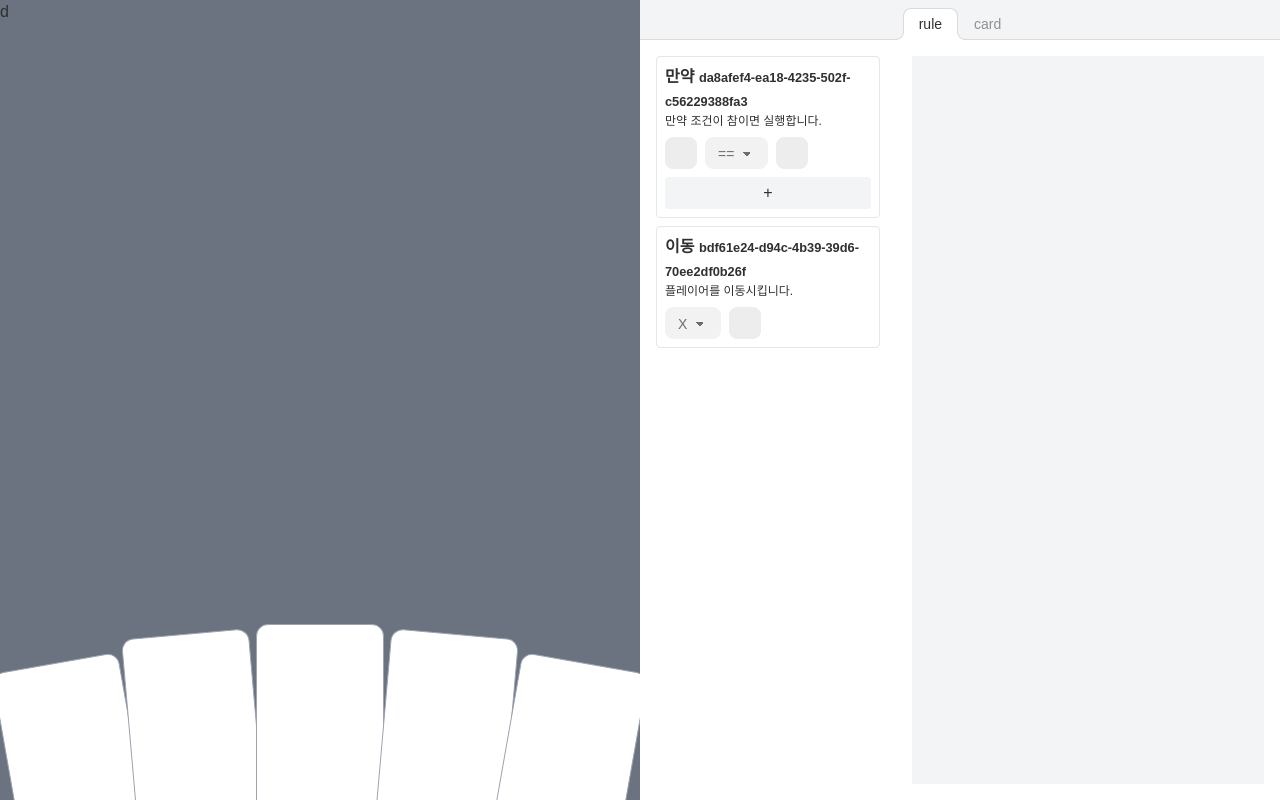
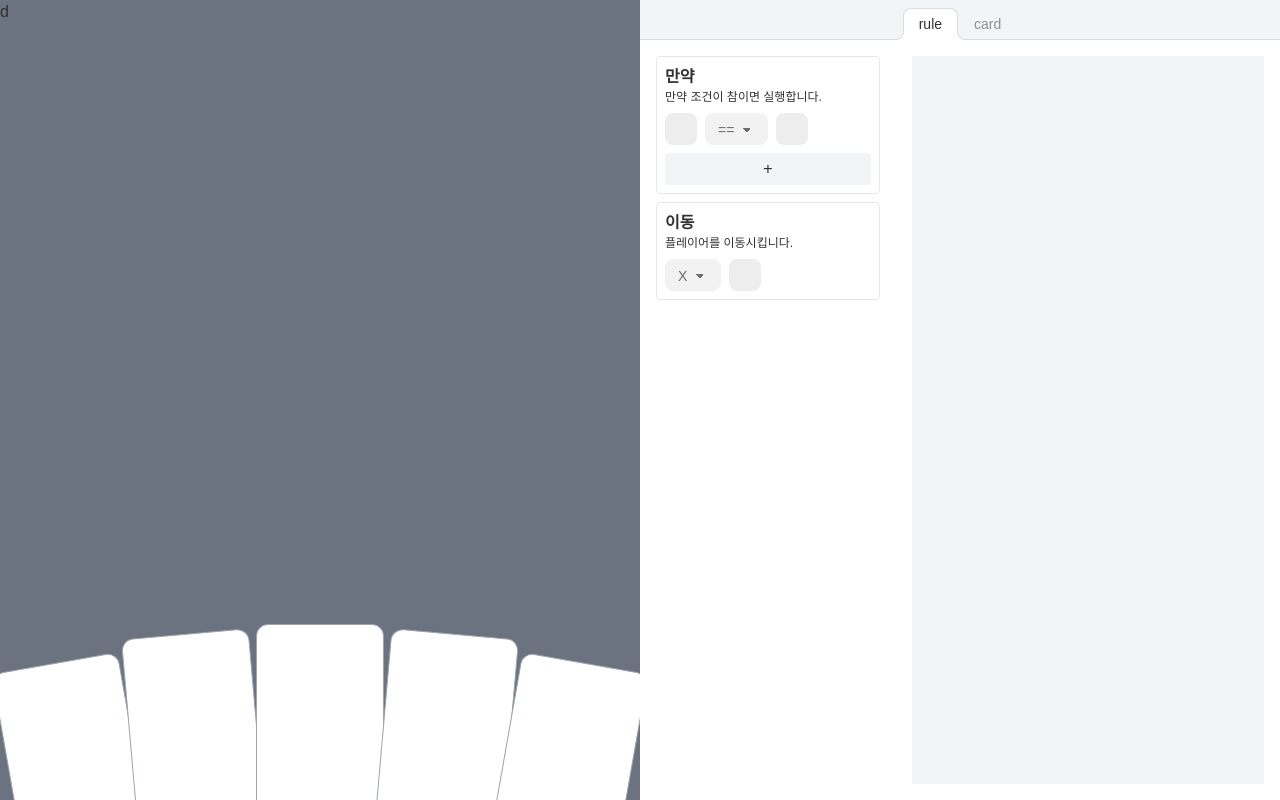
Before and after one commit to r-4bb1t/card-rules, a Next.js app: page / in a window 1280 px wide. Built offline with nearby package versions, Linux system fonts and the light colour scheme.

Commit message:
style: remove showing block id

```diff
--- a/app/sidebar/rule-set/block/index.tsx
+++ b/app/sidebar/rule-set/block/index.tsx
@@ -59,9 +59,7 @@ export default function Block({ blockId }: { blockId: string }) {
       style={{ opacity }}
       className="w-full p-2 bg-white rounded hover:bg-gray-50 border"
     >
-      <div className="font-bold">
-        {block.name} <small>{block.id}</small>
-      </div>
+      <div className="font-bold">{block.name}</div>
       <div className="text-xs">{block.description}</div>
       <div
         className={cc([
```
